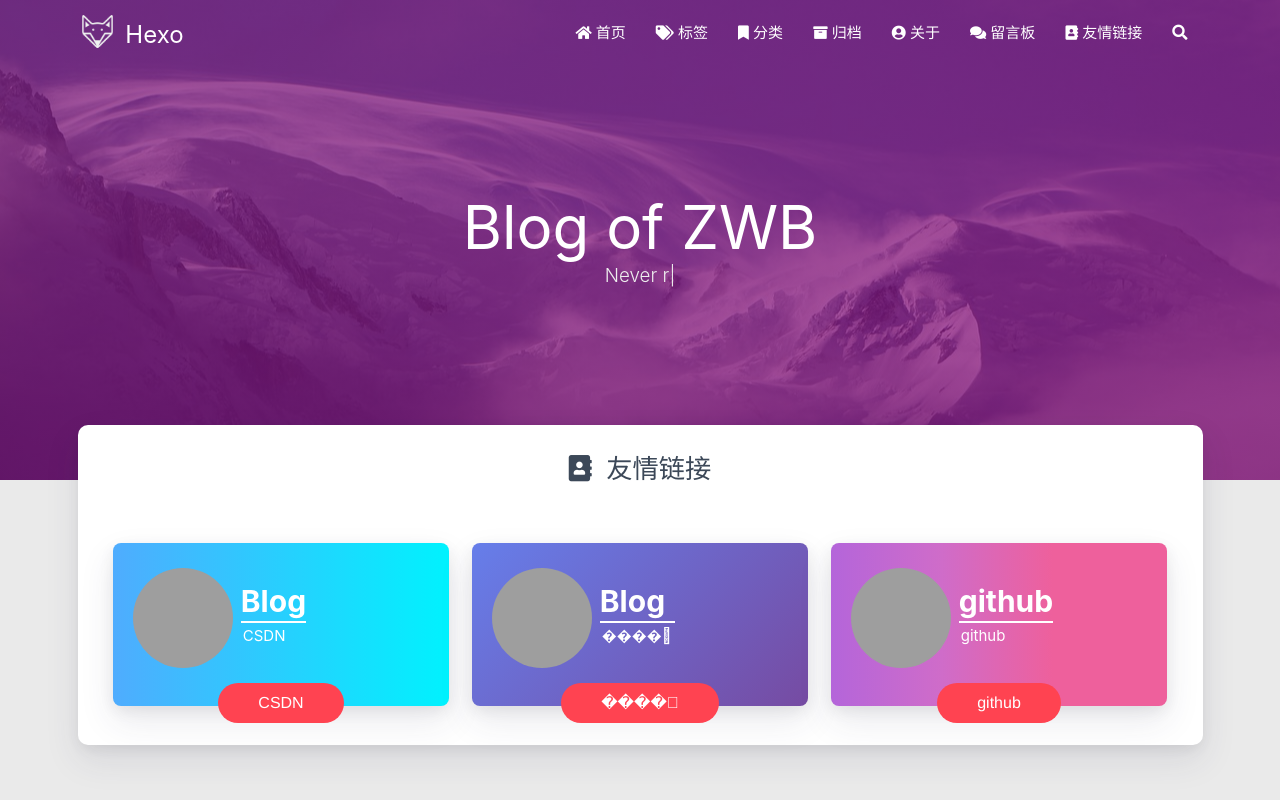
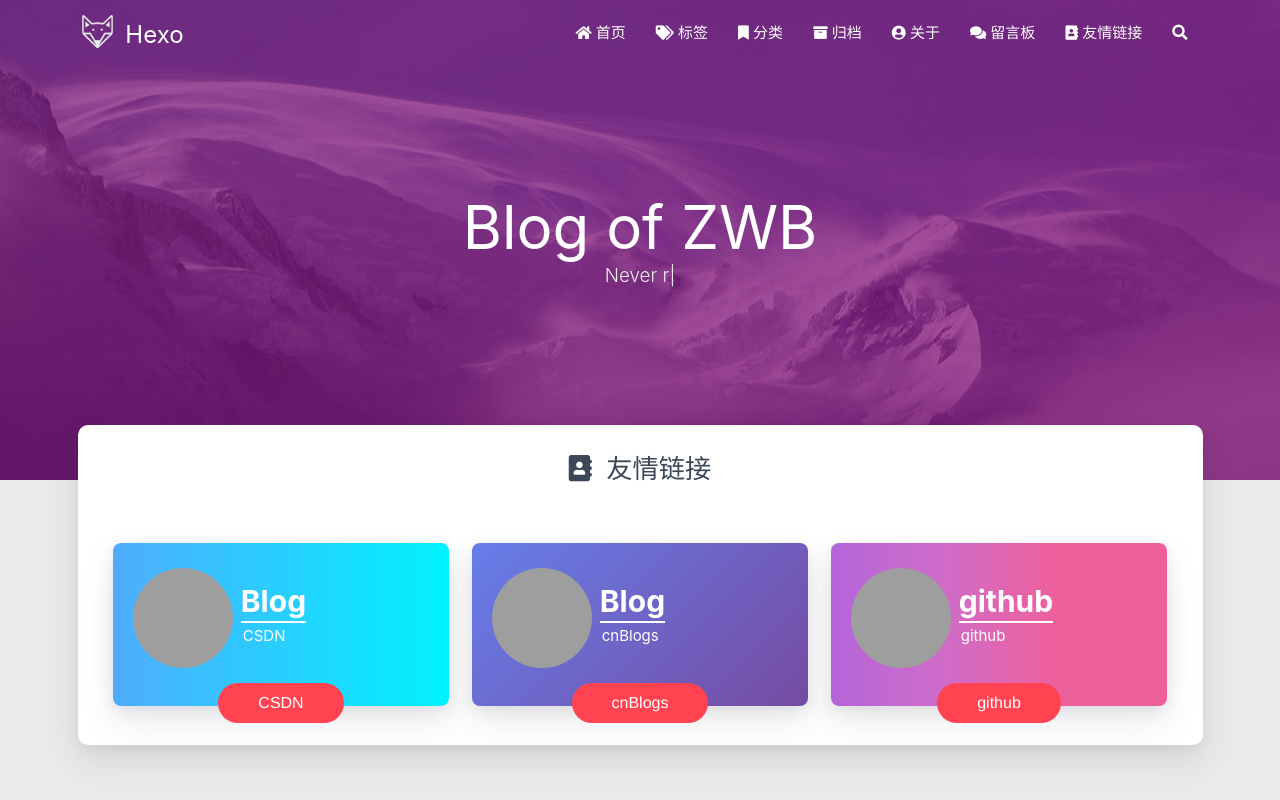
Before and after one commit to CinderellaBiff/CinderellaBiff.github.io, a plain HTML site: page friends/index.html in a window 1280 px wide. Shown: the top 800 px of the page. Drawn offline with nearby package versions, Linux system fonts and the light colour scheme; some packages are replaced by stand-ins of ours; grey boxes are pictures that could not be loaded; a script that the page names is missing.

Commit message:
Site updated: 2021-06-13 18:10:21

```diff
--- a/friends/index.html
+++ b/friends/index.html
@@ -585,13 +585,13 @@
                                         <img src="https://cdn.jsdelivr.net/gh/guixinchn/image/blog/bokeyuan.png" alt="img">
                                         <div>
                                             <h1 class="friend-name">Blog</h1>
-                                            <p style="position: relative;top: -35px;">����԰</p>
+                                            <p style="position: relative;top: -35px;">cnBlogs</p>
                                         </div>
                                     </div>
                                     <div class="friend-button">
                                         <a href="https://www.cnblogs.com/" target="_blank"
                                             class="button button-glow button-rounded button-caution">
-                                            ����԰
+                                            cnBlogs
                                         </a>
                                     </div>
                                 </div>
```
